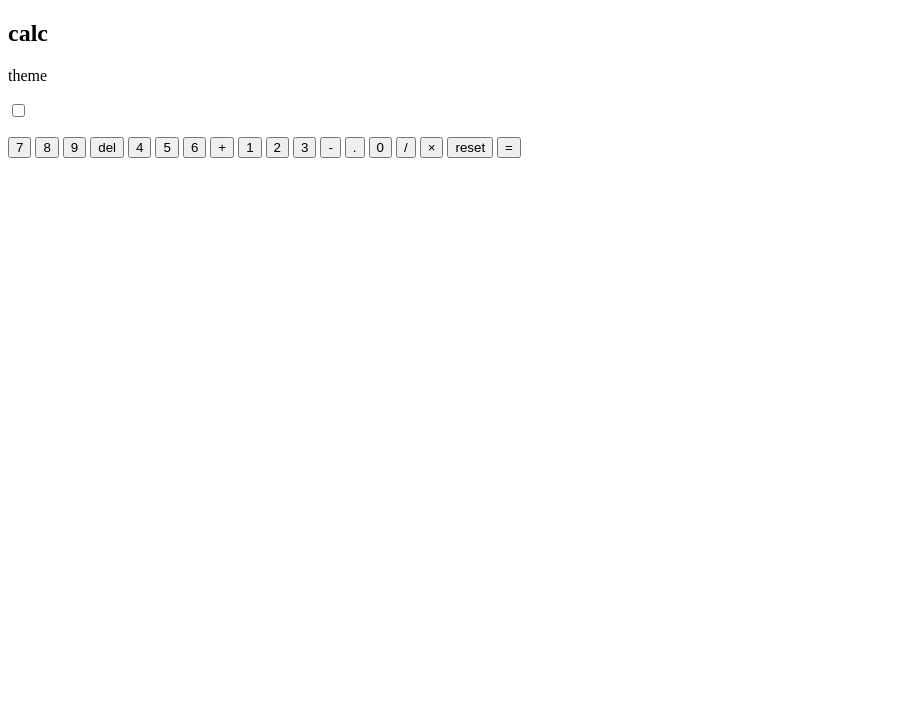
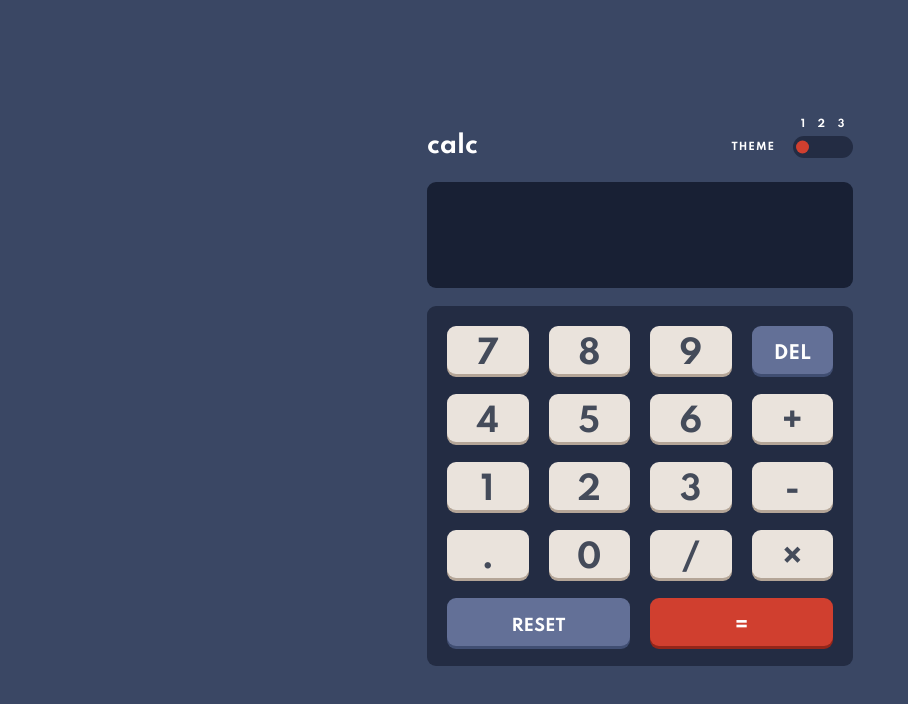
Before and after one commit to ameer005/Calculator-app, a plain HTML site: page index.html in a window 1280 px wide. Shown: the whole page, without its empty margins (0-908 px from the left). Drawn offline with Linux system fonts and the light colour scheme; the site is published under a folder, as on GitHub Pages, so addresses that start at the root find nothing.

Commit message:
css issues

```diff
--- a/index.html
+++ b/index.html
@@ -14,8 +14,8 @@
 
     <title>Frontend Mentor | Calculator app</title>
 
-    <script defer src="/js/script.js"></script>
-    <link rel="stylesheet" href="/css/main.css" />
+    <script defer src="js/script.js"></script>
+    <link rel="stylesheet" href="css/main.css" />
   </head>
   <body>
     <main class="calculator">
```
